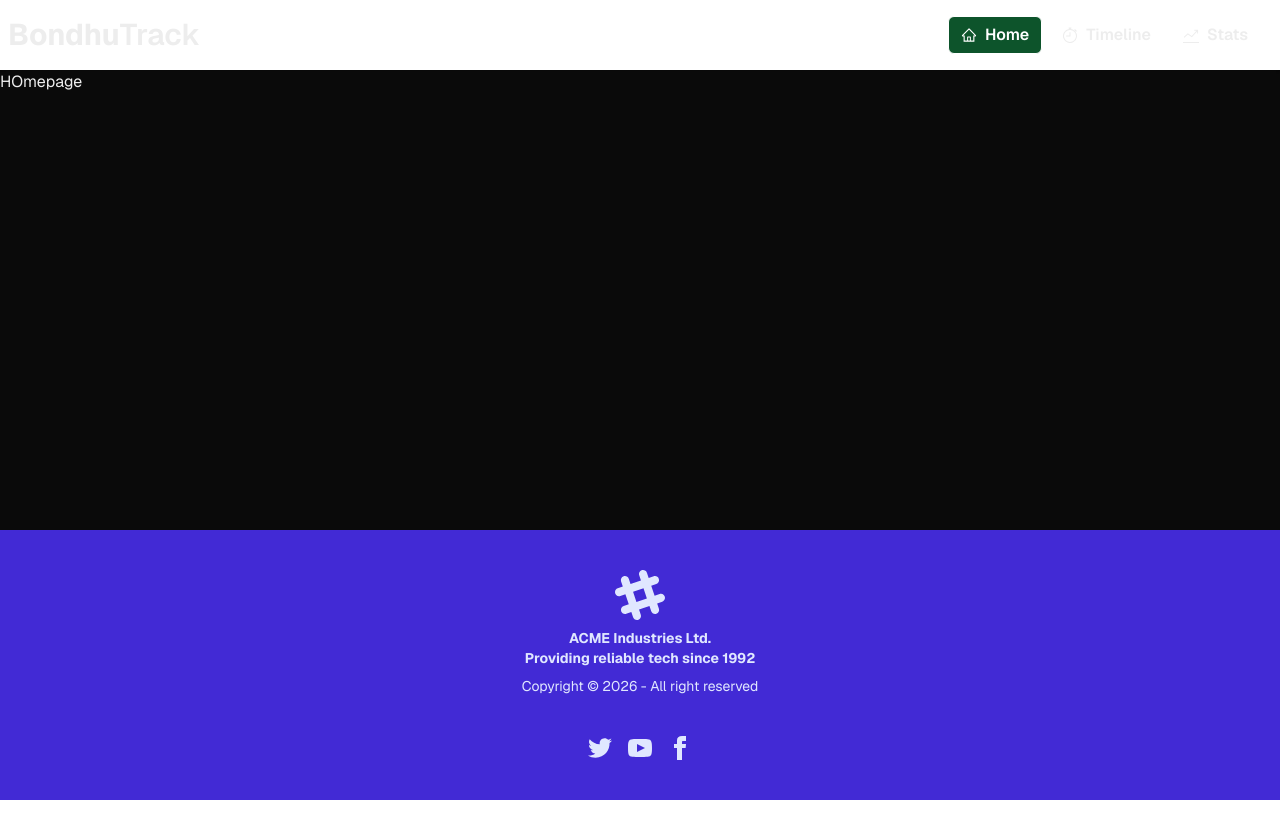
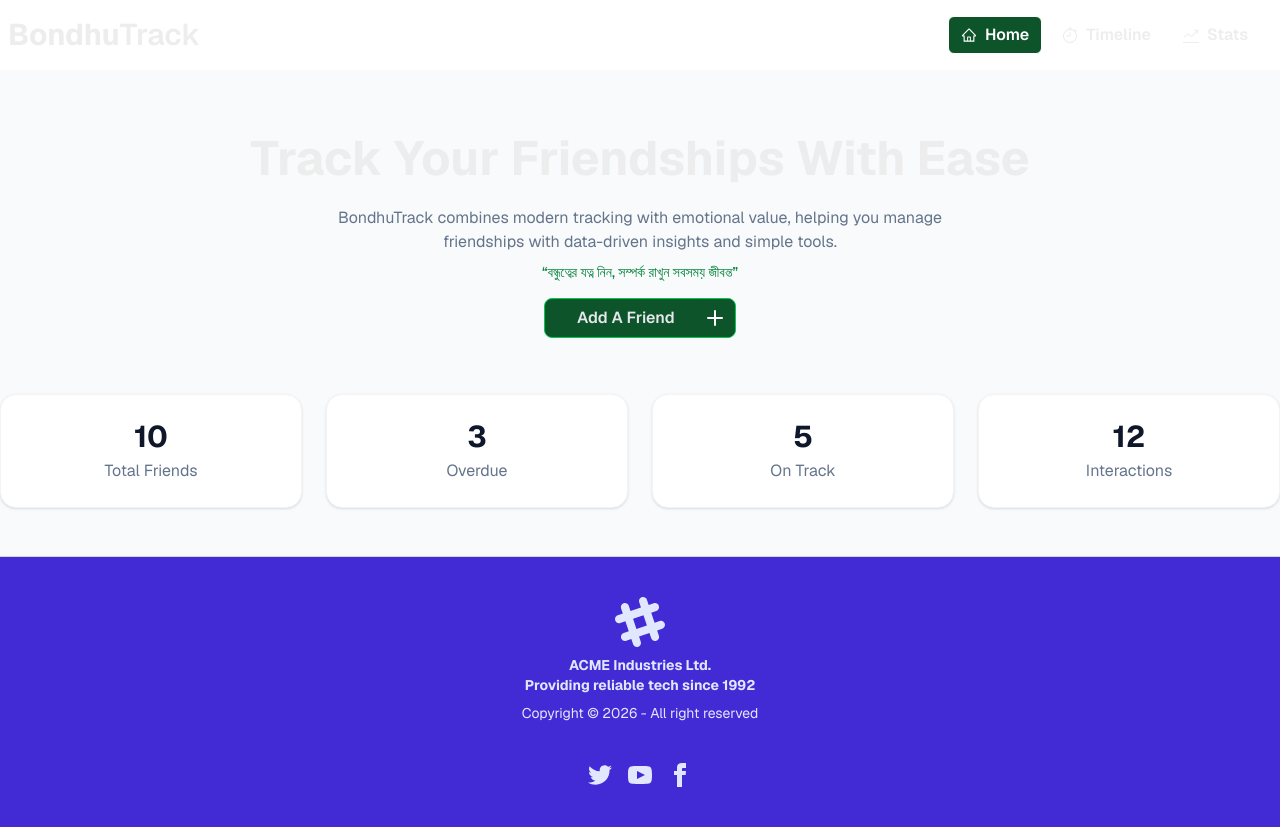
Before and after one commit to Chanbadsha/BondhuTrack, a Next.js app: page / in a window 1280 px wide. Before the commit the page ends 800 px from the top, so only its background shows below. Built offline with nearby package versions, Linux system fonts and the light colour scheme.

Commit message:
Hero Section Complete

```diff
--- /dev/null
+++ b/src/app/components/Homepages/HeroSection.jsx
@@ -0,0 +1,69 @@
+const stats = [
+  { value: "10", label: "Total Friends" },
+  { value: "3", label: "Overdue" },
+  { value: "5", label: "On Track" },
+  { value: "12", label: "Interactions" },
+];
+
+const HeroSection = () => {
+  return (
+    <div className="bg-[#F8FAFC]">
+      <div className=" container mx-auto border-b pb-12 border-b-gray-300">
+        <div className="max-w-4xl mx-auto text-center  lg:pt-12 xl:pt-16">
+          <h1 className="text-5xl font-bold capitalize">
+            Track your friendships with ease
+          </h1>
+          <p className="pt-6 max-w-2xl mx-auto text-[#64748B]">
+            BondhuTrack combines modern tracking with emotional value, helping
+            you manage friendships with data-driven insights and simple tools.
+          </p>
+
+          <p className="my-2 text-sm text-green-700 font-medium">
+            “বন্ধুত্বের যত্ন নিন, সম্পর্ক রাখুন সবসময় জীবন্ত”
+          </p>
+
+          <button className="rounded-lg relative w-48  mx-auto group-hover:rounded-xl mt-4  h-10 cursor-pointer flex items-center border border-green-500 bg-green-900 group hover:bg-green-900 active:bg-green-900 active:border-green-500">
+            <span className="text-gray-200 group-hover:text-[8px]   font-semibold ml-8 transform group-hover:translate-x-20 transition-all  duration-300">
+              Add A Friend
+            </span>
+            <span className="absolute right-0 h-full w-10 rounded-lg bg-green-900 hover:bg-green-500  flex items-center justify-center transform group-hover:translate-x-0 group-hover:w-full transition-all duration-300">
+              <svg
+                className="svg w-8 text-white"
+                fill="none"
+                height={24}
+                stroke="currentColor"
+                strokeLinecap="round"
+                strokeLinejoin="round"
+                strokeWidth={2}
+                viewBox="0 0 24 24"
+                width={24}
+                xmlns="http://www.w3.org/2000/svg"
+              >
+                <line x1={12} x2={12} y1={5} y2={19} />
+                <line x1={5} x2={19} y1={12} y2={12} />
+              </svg>
+            </span>
+          </button>
+        </div>
+
+        {/* Connection Overview */}
+        {/* STATS SECTION */}
+        <div className="mt-14 grid grid-cols-2 md:grid-cols-4 gap-6">
+          {stats.map((item, index) => (
+            <div
+              key={index}
+              className="bg-white rounded-2xl shadow-sm hover:shadow-md transition p-6 text-center border border-gray-100"
+            >
+              <h2 className="text-3xl font-bold text-[#0F172A]">
+                {item.value}
+              </h2>
+              <p className="text-[#64748B] mt-1">{item.label}</p>
+            </div>
+          ))}
+        </div>
+      </div>
+    </div>
+  );
+};
+
+export default HeroSection;
--- a/src/app/page.js
+++ b/src/app/page.js
@@ -1,9 +1,10 @@
 import React from "react";
+import HeroSection from "./components/Homepages/HeroSection";
 
 const HomePage = () => {
   return (
     <div>
-      <h1>HOmepage</h1>
+      <HeroSection />
     </div>
   );
 };
```
